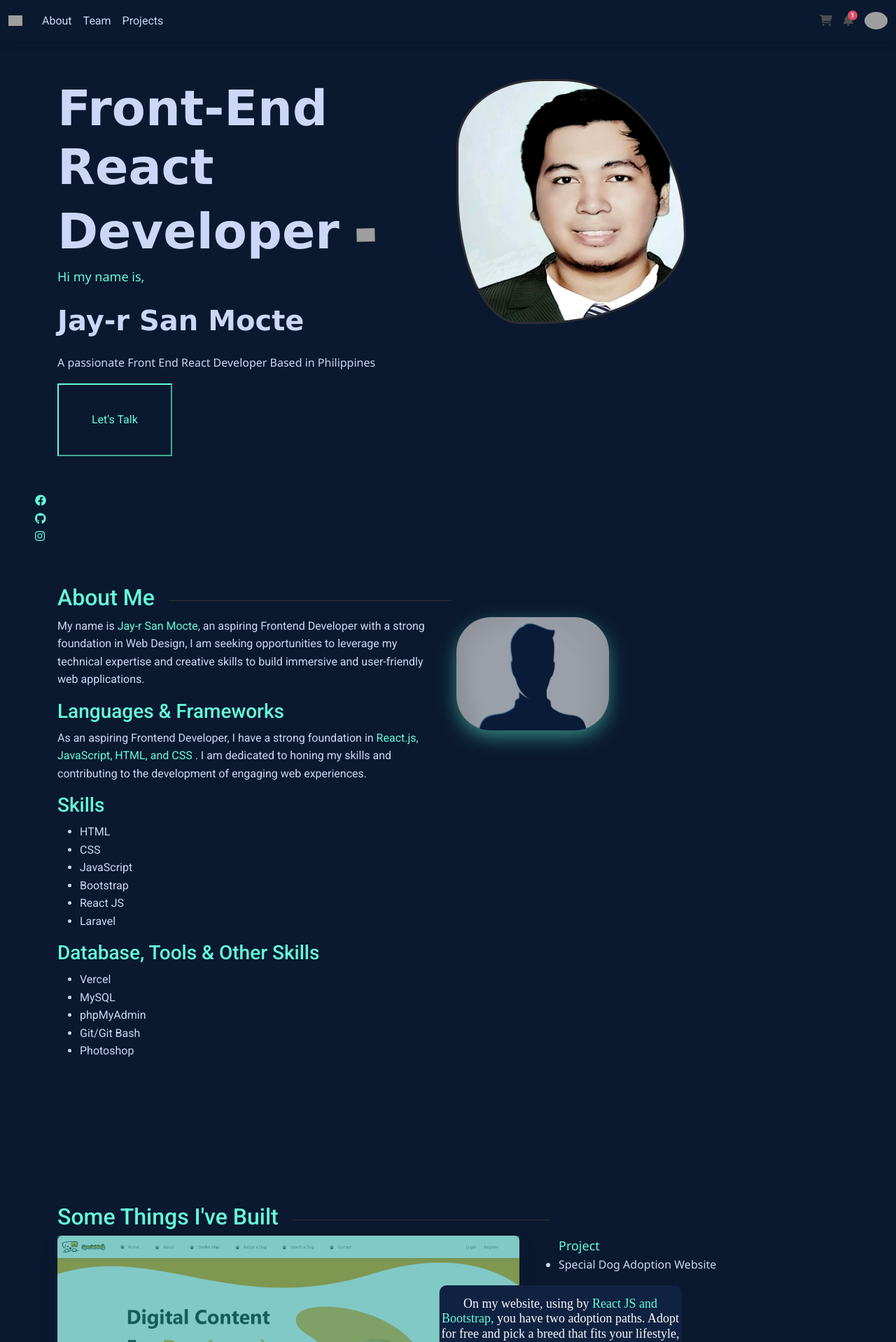
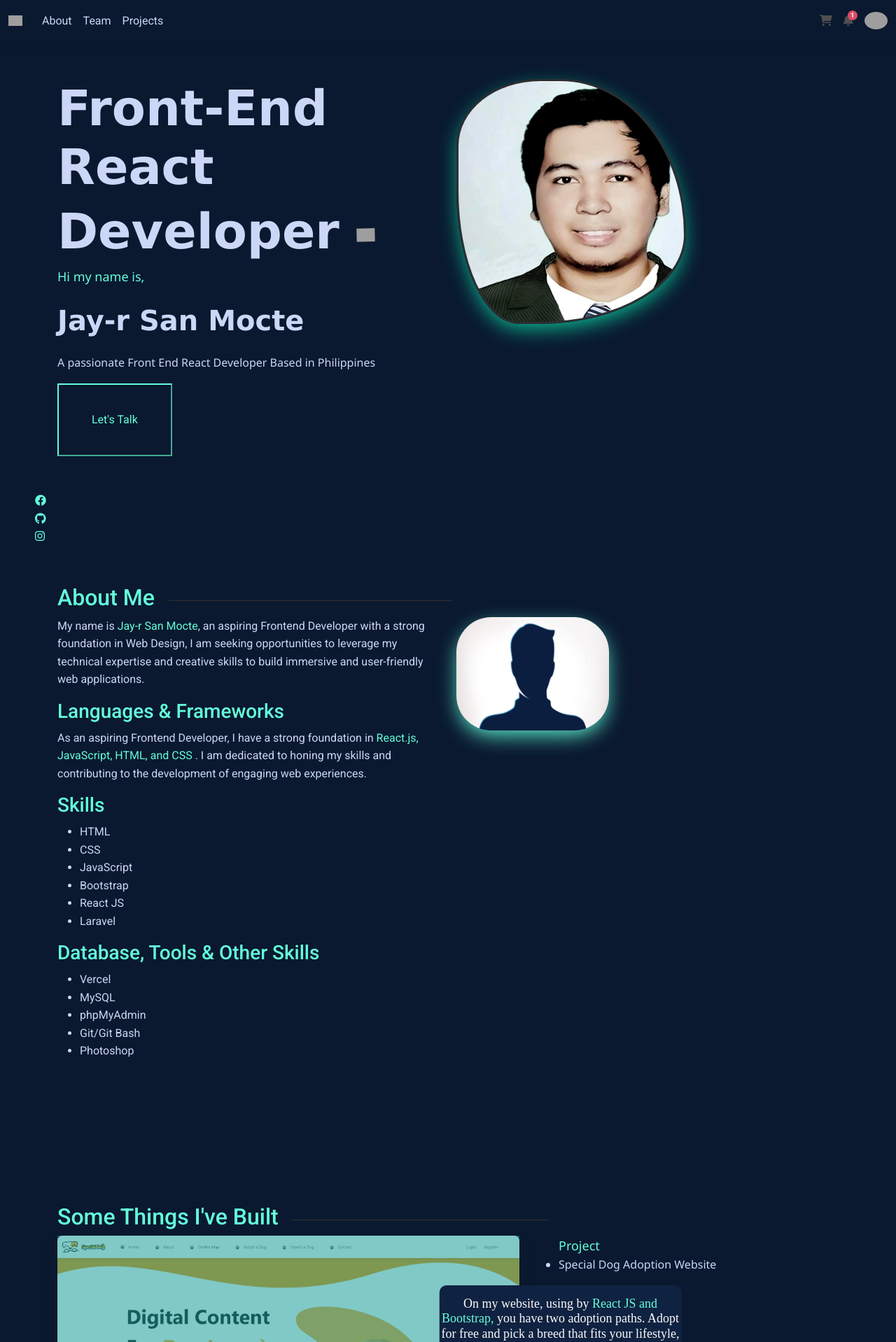
Before and after one commit to jayrsanmocte/Portfolio1, a React (Vite) app: page / in a window 1280 px wide. Shown: the top 1918 px of the page at 70% size. Built offline with nearby package versions, Linux system fonts and the light colour scheme; grey boxes are pictures that could not be loaded.

Commit message:
first commit2

```diff
--- a/src/Pages/About.jsx
+++ b/src/Pages/About.jsx
@@ -53,7 +53,7 @@ const About = () => {
                         </div>
                 </div>
 
-                <div className="col  animate__animated animate__fadeIn animate__infinite animate__slower">
+                <div className="col  " data-aos="zoom-in-up">
                         <img src="/Images/me.avif" className="imageabout " alt="" />
 
 
--- a/src/index.css
+++ b/src/index.css
@@ -75,6 +75,7 @@ color: #ccd7f7;
   background-repeat: no-repeat;
   background-size: cover;
   border: 3px solid #2d2e32;
+  box-shadow: 0 10px 30px -5px #0cc79b;
   border-radius: 60% 40% 30% 70%/60% 30% 70% 40%;
   position: relative;
   transition: all 1s ease-in-out;
@@ -93,6 +94,12 @@ color: #ccd7f7;
   100% {
     border-radius: 60% 40% 30% 70%/60% 30% 70% 40%;
   }
+}
+
+
+.hero-img:hover {
+  box-shadow: 0 10px 30px -5px #0ed0af;
+  box-shadow: 0 10px 30px -5px #4744e4;
 }
 
 .layout {
```
